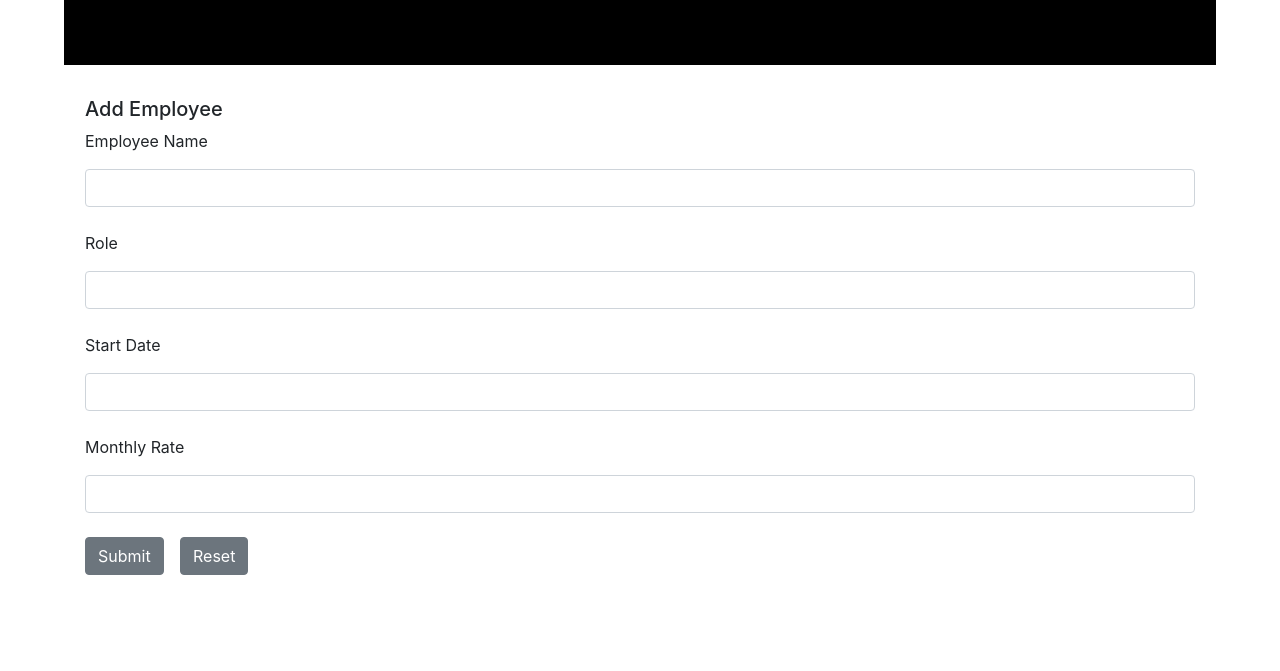
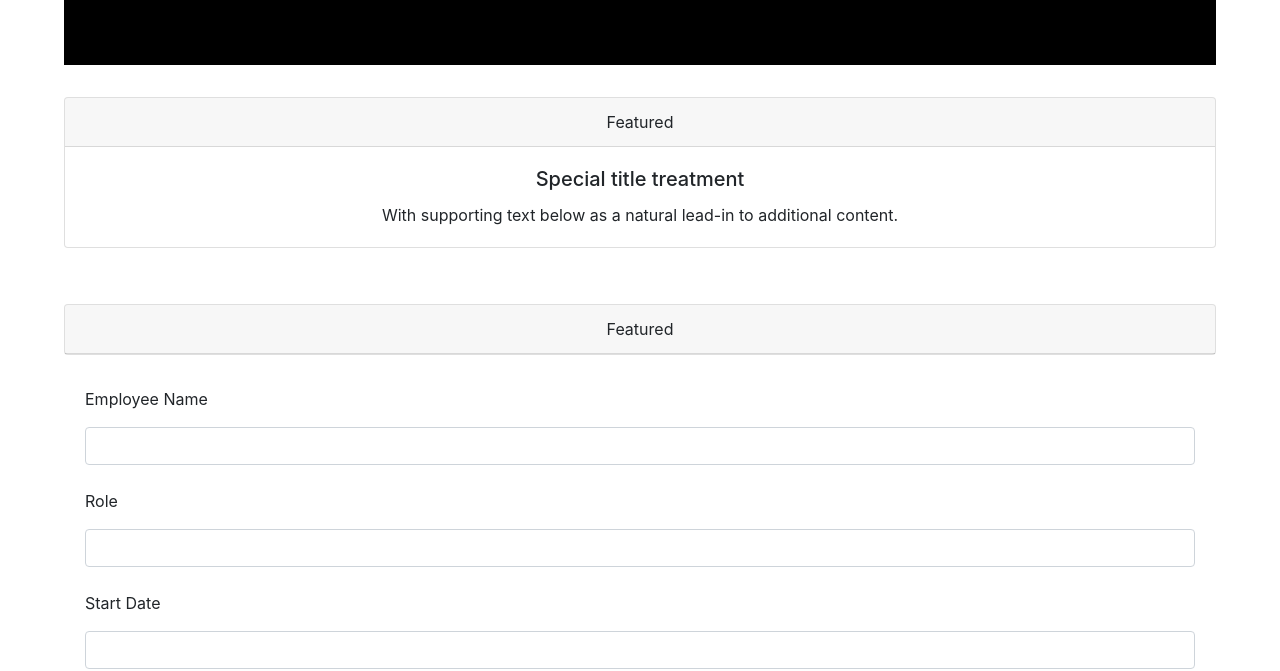
Before and after one commit to Gab-chan/TimeSheet, a plain HTML site: page index.html in a window 1280 px wide. Shown: the part 135-806 px from the top of the page. Drawn offline with nearby package versions, Linux system fonts and the light colour scheme.

Commit message:
Uplaoding files

```diff
--- a/index.html
+++ b/index.html
@@ -19,11 +19,21 @@
     </div>
   </div>
 
+  <div class="card text-center listbox">
+    <div class="card-header">
+      Featured
+    </div>
+    <div class="card-body">
+      <h5 class="card-title">Special title treatment</h5>
+      <p class="card-text">With supporting text below as a natural lead-in to additional content.</p>
+    </div>
+  </div>
+  <br>
 
-  <div class="container" id="big2">
-      <div class="row" id="mid7">
-          <div class="col" id="small8">
-              <h5>Add Employee</h5>
+
+  <div class="card text-center listbox">
+      <div class="card-header">
+            Featured
           </div>
       </div>
       <div class="row" id="mid8">
@@ -33,7 +43,7 @@
       </div>
   </div>
 
-  <div class="container" id="big1">
+  <div class="container inputbox" id="big1">
       <div class="row" id="mid1">
           <div class="col" id="small1">
           </div>
--- a/style.css
+++ b/style.css
@@ -10,3 +10,14 @@
 .toptext {
     line-height: 30px;
 }
+
+.listbox {
+    margin-top: 2.5%;
+    margin-left: 5%;
+    margin-right: 5%;
+}
+
+.inputbox {
+    margin-top: 2.5%;
+
+}
```
